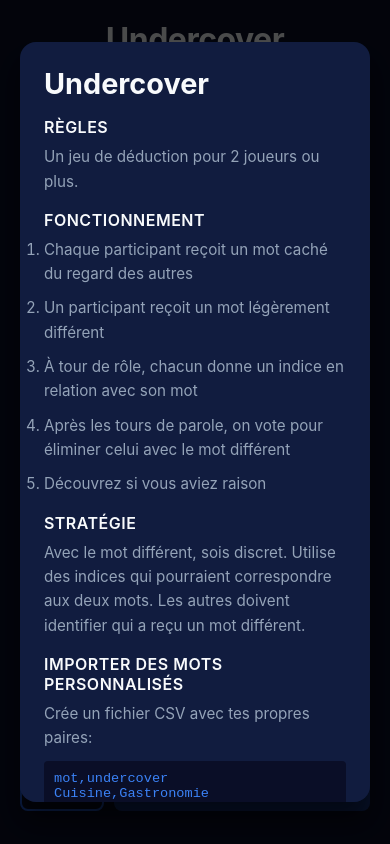
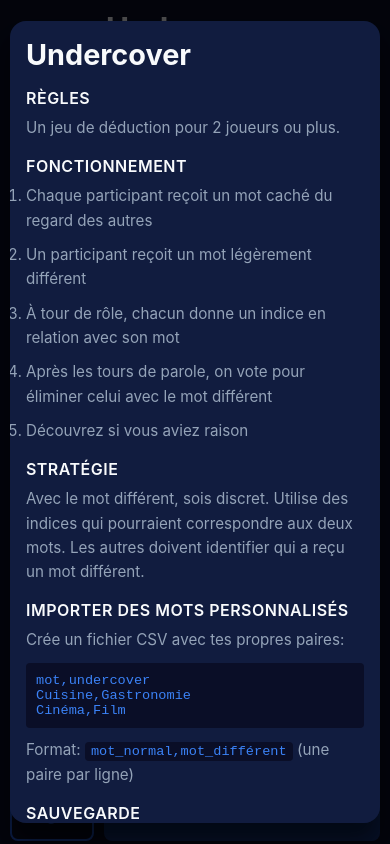
Before and after one commit to Pibaps/Undercover, a plain HTML site: page index.html in a window 390 px wide. Both pictures are taken after a click on the button "Règles". Drawn offline with Linux system fonts and the light colour scheme.

Commit message:
Update menu and modal styles for responsiveness
Refactored .menu-screen to use flex layout and adjusted overflow handling. Improved modal and content padding and sizing for better display on small screens, especially for devices with max-width 400px.

```diff
--- a/styles.css
+++ b/styles.css
@@ -72,8 +72,9 @@ body {
 .menu-screen {
     padding: 20px;
     gap: 20px;
-    overflow-y: auto;
-    -webkit-overflow-scrolling: touch;
+    overflow: hidden;
+    display: flex;
+    flex-direction: column;
 }
 
 .menu-screen h1 {
@@ -686,6 +687,7 @@ body {
     max-width: 500px;
     max-height: 90vh;
     overflow-y: auto;
+    -webkit-overflow-scrolling: touch;
     box-shadow: 0 20px 25px rgba(0, 0, 0, 0.5);
 }
 
@@ -773,8 +775,23 @@ body {
 }
 
 @media (max-width: 400px) {
+    .menu-screen {
+        padding: 10px;
+        gap: 10px;
+    }
+
     .menu-screen h1 {
         font-size: 2rem;
+    }
+
+    .info-modal {
+        padding: 10px;
+    }
+
+    .info-content {
+        padding: 16px;
+        max-width: 95vw;
+        max-height: 95vh;
     }
 
     .modal-word {
```
